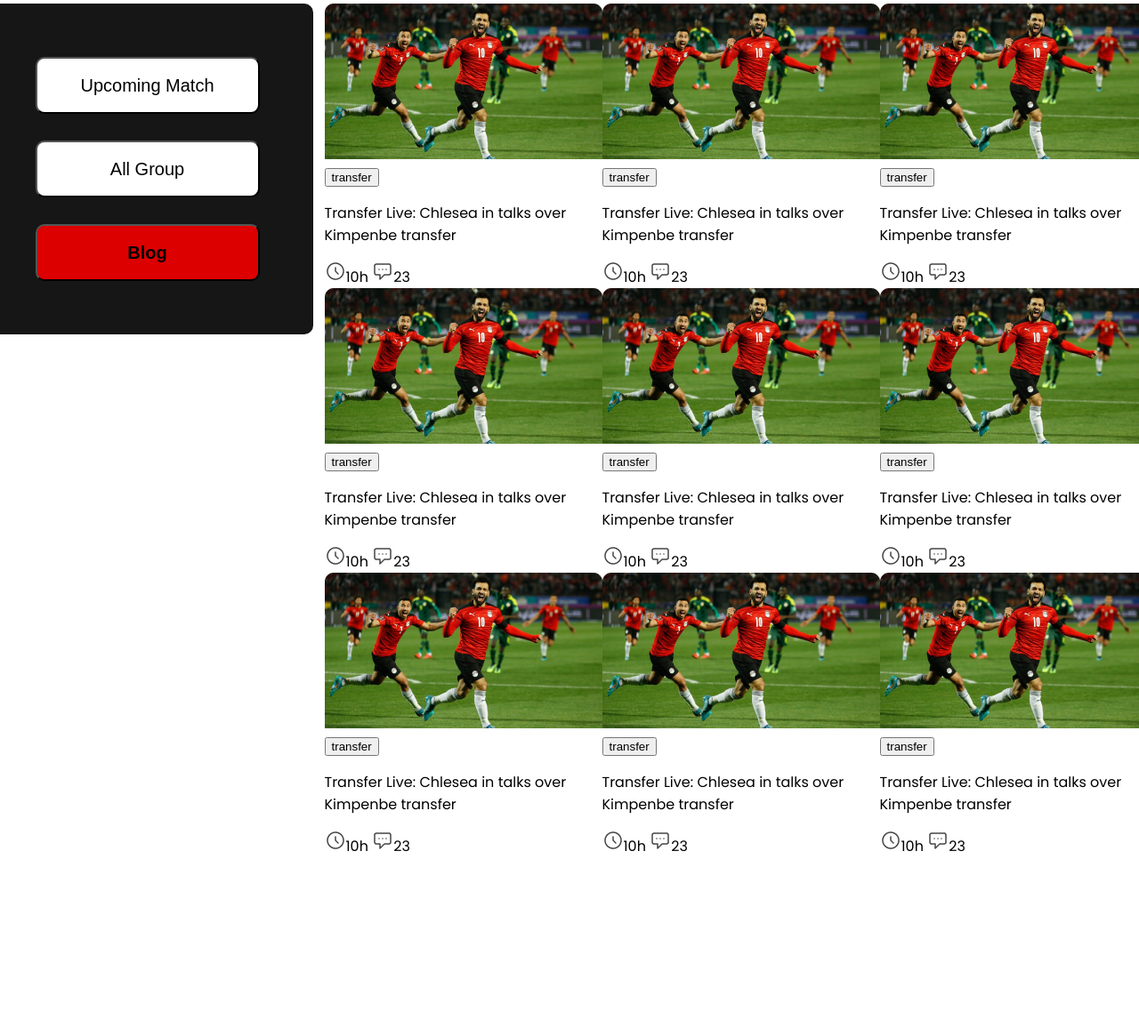
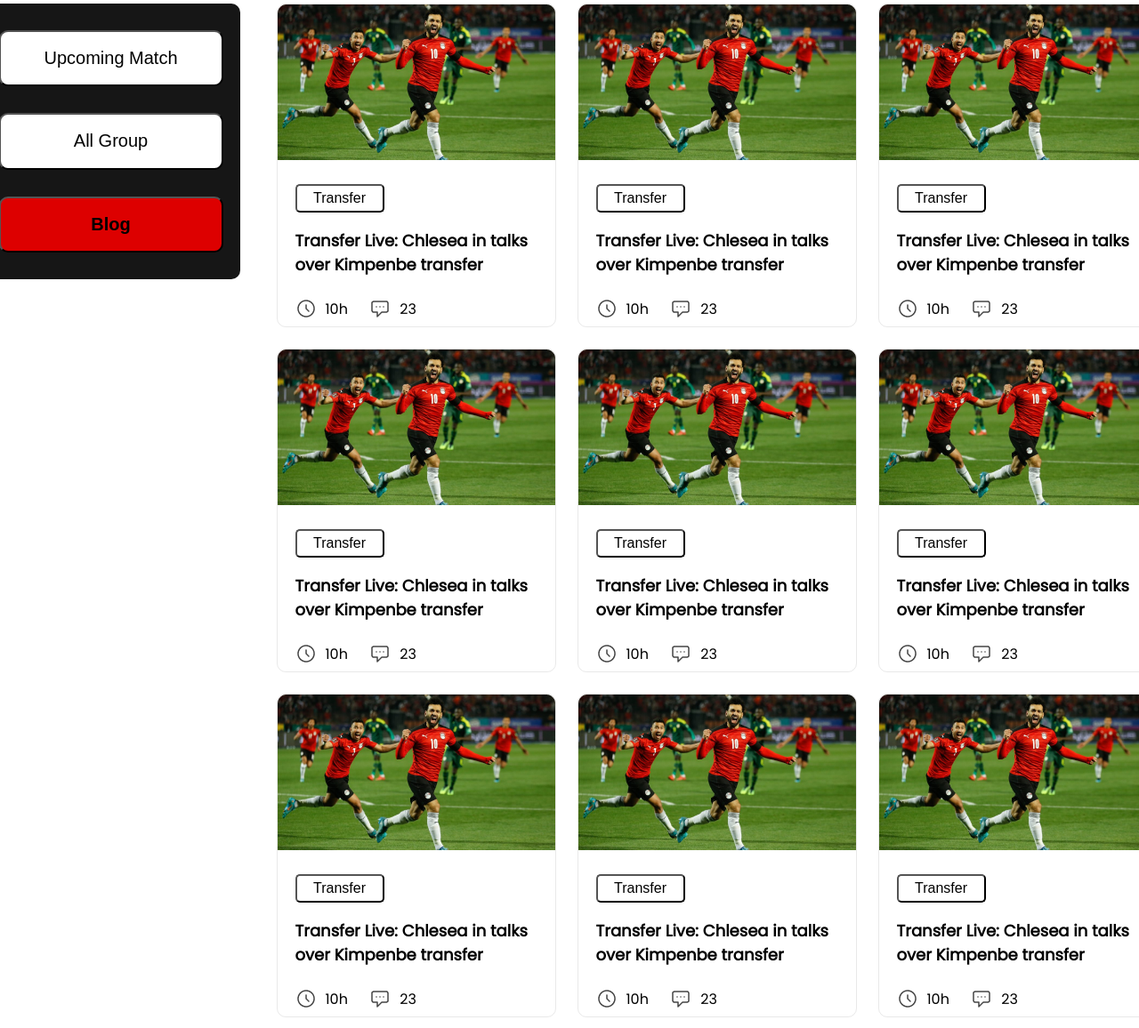
Before and after one commit to annurtasnimislam/world-cup, a plain HTML site: page index.html in a window 1280 px wide. Shown: the part 780-1936 px from the top of the page at 89% size. Before the commit the page ends 1752 px from the top, so only its background shows below. Drawn offline with Linux system fonts and the light colour scheme.

Commit message:
main done

```diff
--- a/index.html
+++ b/index.html
@@ -32,70 +32,88 @@
                 <input id="red-button" type="button" value="Blog">
             </div>
             <div class="transfer">
-                <div class="chelsea">
+                <div class="blog-image">
                     <img src="assets/Blog Image.png" alt="">
-                    <input type="button" value="transfer">
+                    <div class="transfer-live">
+                        <input type="button" value="Transfer">
                         <p>Transfer Live: Chlesea in talks over Kimpenbe transfer</p>
                         <span><img src="assets/Time Icon.png" alt="">10h</span>
-                    <span><img src="assets/Chat Icon.png" alt="">23</span>
+                        <span class="icons"><img src="assets/Chat Icon.png" alt="">23</span>
                     </div>
-                <div class="chelsea">
+                </div>
+
+                <div class="blog-image">
                     <img src="assets/Blog Image.png" alt="">
-                    <input type="button" value="transfer">
+                    <div class="transfer-live">
+                        <input type="button" value="Transfer">
                         <p>Transfer Live: Chlesea in talks over Kimpenbe transfer</p>
                         <span><img src="assets/Time Icon.png" alt="">10h</span>
-                    <span><img src="assets/Chat Icon.png" alt="">23</span>
+                        <span class="icons"><img src="assets/Chat Icon.png" alt="">23</span>
                     </div>
-                <div class="chelsea">
+                </div>
+                <div class="blog-image">
                     <img src="assets/Blog Image.png" alt="">
-                    <input type="button" value="transfer">
+                    <div class="transfer-live">
+                        <input type="button" value="Transfer">
                         <p>Transfer Live: Chlesea in talks over Kimpenbe transfer</p>
                         <span><img src="assets/Time Icon.png" alt="">10h</span>
-                    <span><img src="assets/Chat Icon.png" alt="">23</span>
+                        <span class="icons"><img src="assets/Chat Icon.png" alt="">23</span>
                     </div>
-                <div class="chelsea">
+                </div>
+                <div class="blog-image">
                     <img src="assets/Blog Image.png" alt="">
-                    <input type="button" value="transfer">
+                    <div class="transfer-live">
+                        <input type="button" value="Transfer">
                         <p>Transfer Live: Chlesea in talks over Kimpenbe transfer</p>
                         <span><img src="assets/Time Icon.png" alt="">10h</span>
-                    <span><img src="assets/Chat Icon.png" alt="">23</span>
+                        <span class="icons"><img src="assets/Chat Icon.png" alt="">23</span>
                     </div>
-                <div class="chelsea">
+                </div>
+                <div class="blog-image">
                     <img src="assets/Blog Image.png" alt="">
-                    <input type="button" value="transfer">
+                    <div class="transfer-live">
+                        <input type="button" value="Transfer">
                         <p>Transfer Live: Chlesea in talks over Kimpenbe transfer</p>
                         <span><img src="assets/Time Icon.png" alt="">10h</span>
-                    <span><img src="assets/Chat Icon.png" alt="">23</span>
+                        <span class="icons"><img src="assets/Chat Icon.png" alt="">23</span>
                     </div>
-                <div class="chelsea">
+                </div>
+                <div class="blog-image">
                     <img src="assets/Blog Image.png" alt="">
-                    <input type="button" value="transfer">
+                    <div class="transfer-live">
+                        <input type="button" value="Transfer">
                         <p>Transfer Live: Chlesea in talks over Kimpenbe transfer</p>
                         <span><img src="assets/Time Icon.png" alt="">10h</span>
-                    <span><img src="assets/Chat Icon.png" alt="">23</span>
+                        <span class="icons"><img src="assets/Chat Icon.png" alt="">23</span>
                     </div>
-                <div class="chelsea">
+                </div>
+                <div class="blog-image">
                     <img src="assets/Blog Image.png" alt="">
-                    <input type="button" value="transfer">
+                    <div class="transfer-live">
+                        <input type="button" value="Transfer">
                         <p>Transfer Live: Chlesea in talks over Kimpenbe transfer</p>
                         <span><img src="assets/Time Icon.png" alt="">10h</span>
-                    <span><img src="assets/Chat Icon.png" alt="">23</span>
+                        <span class="icons"><img src="assets/Chat Icon.png" alt="">23</span>
                     </div>
-                <div class="chelsea">
+                </div>
+                <div class="blog-image">
                     <img src="assets/Blog Image.png" alt="">
-                    <input type="button" value="transfer">
+                    <div class="transfer-live">
+                        <input type="button" value="Transfer">
                         <p>Transfer Live: Chlesea in talks over Kimpenbe transfer</p>
                         <span><img src="assets/Time Icon.png" alt="">10h</span>
-                    <span><img src="assets/Chat Icon.png" alt="">23</span>
+                        <span class="icons"><img src="assets/Chat Icon.png" alt="">23</span>
                     </div>
-                <div class="chelsea">
+                </div>
+                <div class="blog-image">
                     <img src="assets/Blog Image.png" alt="">
-                    <input type="button" value="transfer">
+                    <div class="transfer-live">
+                        <input type="button" value="Transfer">
                         <p>Transfer Live: Chlesea in talks over Kimpenbe transfer</p>
                         <span><img src="assets/Time Icon.png" alt="">10h</span>
-                    <span><img src="assets/Chat Icon.png" alt="">23</span>
+                        <span class="icons"><img src="assets/Chat Icon.png" alt="">23</span>
                     </div>
-
+                </div>
             </div>
         </section>
     </main>
--- a/style.css
+++ b/style.css
@@ -70,16 +70,19 @@ header {
 }
 
 /* main styles*/
-main{
+main {
     width: 1321px;
 }
-.show{
+
+.show {
     display: grid;
     grid-template-columns: repeat(2, 1fr);
+    column-gap: 24px;
 }
+
 .upcoming-match {
-    width: 312px;
-    height: 312px;
+    width: 230px;
+    height: 250px;
     background: #161616;
     border-radius: 10px;
     display: flex;
@@ -99,7 +102,7 @@ main{
     font-size: 20px;
 }
 
-#red-button{
+#red-button {
     width: 252px;
     height: 64px;
     background: #DD0000;
@@ -107,7 +110,42 @@ main{
     font-weight: 600;
     font-size: 20px;
 }
-.transfer{
+
+.transfer {
     display: grid;
     grid-template-columns: repeat(3, 1fr);
+    column-gap: 24px;
+    row-gap: 24px;
 }
+
+.transfer input {
+    width: 100px;
+    height: 32px;
+    background-color: #FFFFFF;
+    border-radius: 5px;
+    font-weight: 500;
+    font-size: 16px;
+}
+
+.blog-image{
+    width: 312px;
+    height: 362px;
+    border: 1px solid rgba(128, 128, 128, 0.171);
+    border-radius: 10px;
+}
+.transfer-live{
+    padding: 20px;
+    margin-top: 0;
+}
+.transfer-live img{
+    position: relative;
+    top: 6px;
+    margin-right: 10px;
+}
+.transfer-live p{
+    font-weight: 600;
+    font-size: 18px;
+}
+.icons{
+    margin-left: 20px;
+}
```
Lines whose indentation alone changed are shown as unchanged.
